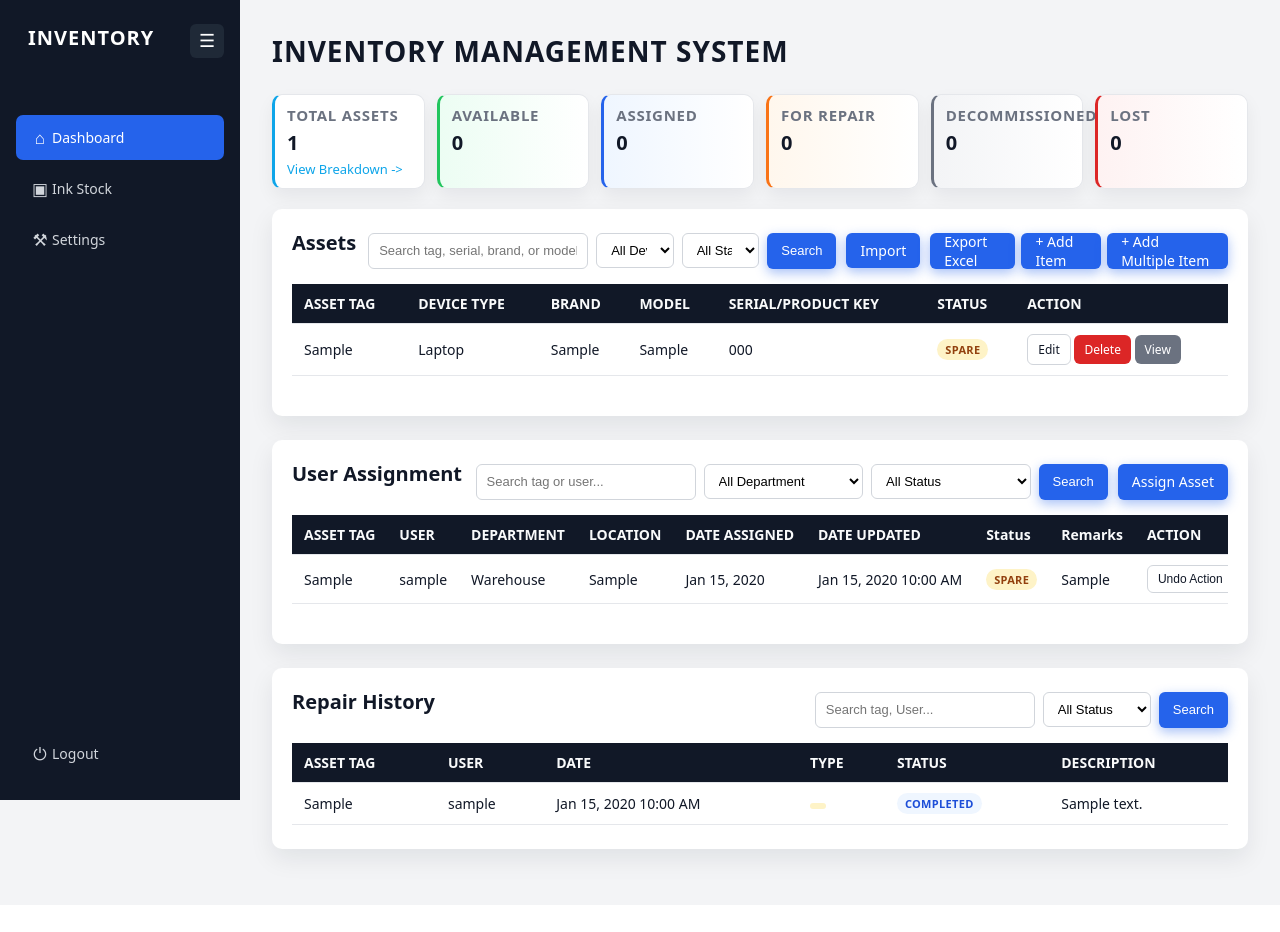
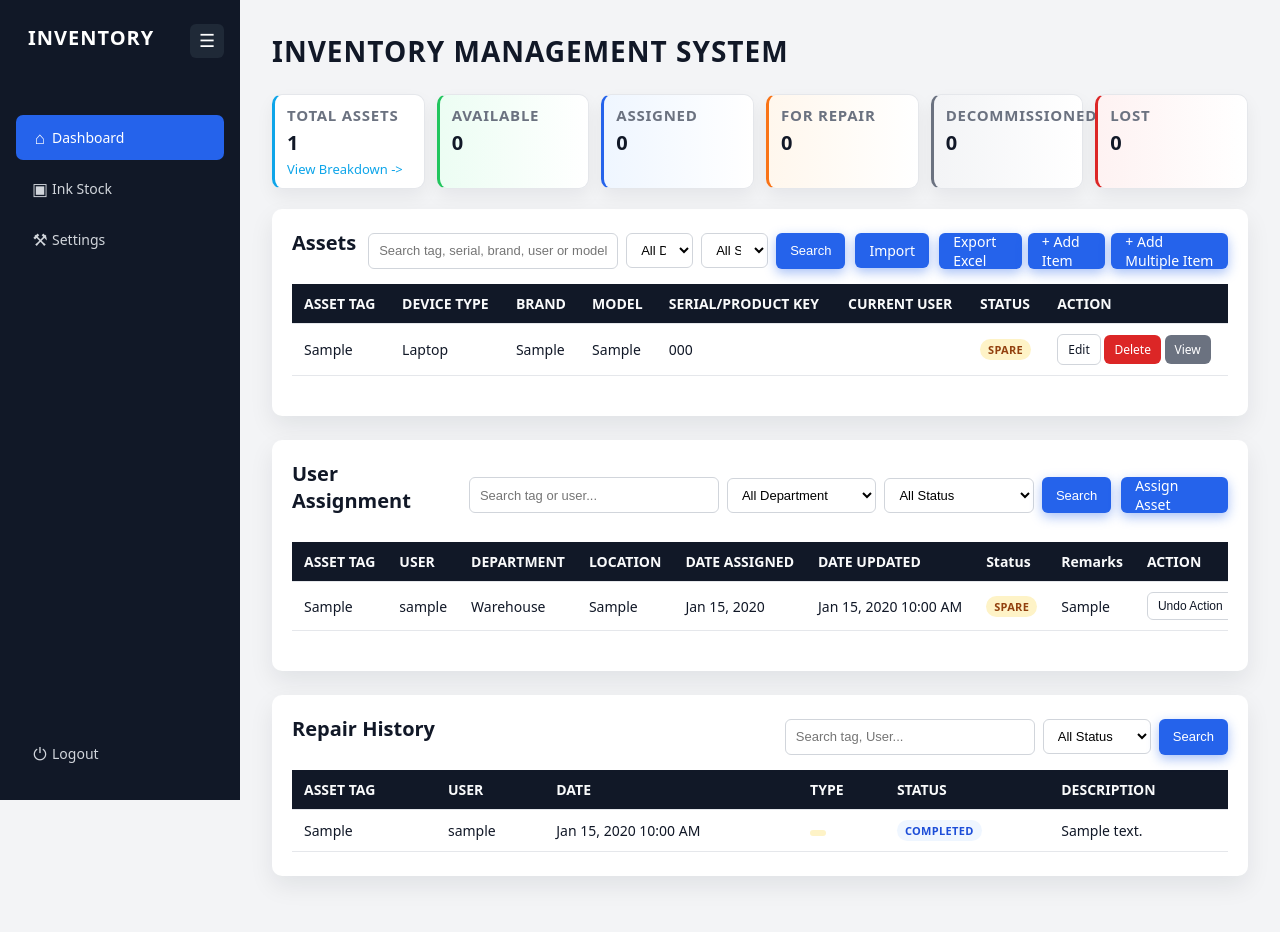
Before and after one commit to armandonaesa2002-sketch/inventory_management_system, a Laravel app: page /inventory in a window 1280 px wide. Before the commit the page ends 879 px from the top, so only its background shows below. Run offline with Laravel 12, Linux system fonts and the light colour scheme; a user stored in the database is signed in; data comes from the database, SQL or seed files in the repository; tables that the repository leaves empty hold one stand-in row (values such as "Sample post").

Commit message:
Adding Current User at asset table then adding on export currentassignment

```diff
--- a/app/Http/Controllers/InventoryController.php
+++ b/app/Http/Controllers/InventoryController.php
@@ -125,7 +125,7 @@ class InventoryController extends Controller
     public function display_index(Request $request)
     {
         // $assets = Asset::with(['hardware','assignment','software','audit'])->get();
-        $asset_query = Asset::with(['hardware', 'software', 'audit']);
+        $asset_query = Asset::with(['hardware', 'software', 'audit','currentAssignment']);
         if ($request->filled('search')) {
             $search = $request->search;
             $asset_query->where(function ($query) use ($search) {
@@ -136,6 +136,10 @@ class InventoryController extends Controller
                     ->orWhere('model', 'like', "%{$search}%")
                     ->orWhereHas('software', function ($softwareQuery) use ($search) {
                         $softwareQuery->where('product_key_os', 'like', "%{$search}%");
+                    })
+
+                    ->orWhereHas('currentAssignment', function ($assignmentQuery) use ($search) {
+                        $assignmentQuery->where('user_name', 'like', "%{$search}%");
                     });
             });
         }
--- a/app/Models/Asset.php
+++ b/app/Models/Asset.php
@@ -60,6 +60,14 @@ class Asset extends Model
         return $this->hasMany(RepairHistory::class);
     }
 
+    // Current assignment only
+    public function currentAssignment()
+    {
+        return $this->hasOne(Assignment::class)
+            ->where('status', 'In Use')
+            ->latestOfMany();
+    }
+
     //LIABILITY FORM ITEM DESCRIPTION - CURRENTLY USING ON ASSIGNMENT CONTROLLER
     public function getItemDescriptionAttribute()
     {
--- a/public/css/dashboard.css
+++ b/public/css/dashboard.css
@@ -998,7 +998,7 @@ a {
 
 .section-header .search-form .input {
     flex: 1;
-    min-width: 220px;
+    min-width: 250px;
     height: 36px;
 }
 
--- a/resources/views/inventories/index.blade.php
+++ b/resources/views/inventories/index.blade.php
@@ -156,7 +156,7 @@
                                     name="search"
                                     value="{{ request('search') }}"
                                     class="input"
-                                    placeholder="Search tag, serial, brand, or model...">
+                                    placeholder="Search tag, serial, brand, user or model...">
 
                                 <select name="device_type" class="select">
                                     <option value="">All Device Types</option>
@@ -221,6 +221,7 @@
                                     <th>Brand</th>
                                     <th>Model</th>
                                     <th>Serial/Product Key</th>
+                                    <th>Current User</th>
                                     <th>Status</th>
                                     <th colspan="3">Action</th>
                                 </tr>
@@ -241,6 +242,7 @@
                                     <td>{{$asset->brand}}</td>
                                     <td>{{$asset->model}}</td>
                                     <td>{{$identifier}}</td>
+                                    <td>{{$asset->currentAssignment?->user_name ?? ''}}</td>
                                     <td>
                                         <span class="status-badge {{$asset->status === 'In Use' ? 'status-inuse' : ($asset->status === 'Returned' ? 'status-returned' : 'status-other')}}">
                                             {{$asset->status}}
```
Also changed, not shown: app/Exports/AssetsExport.php (+6 -2 lines).
